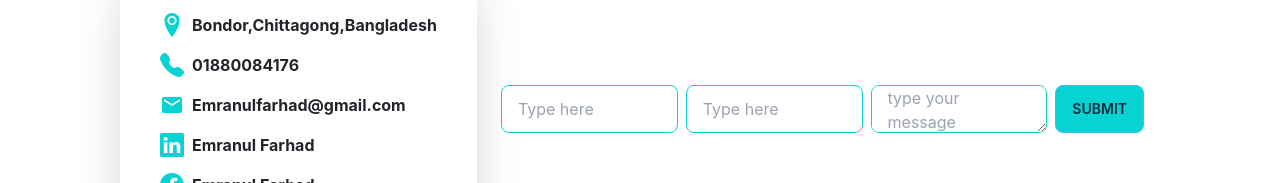
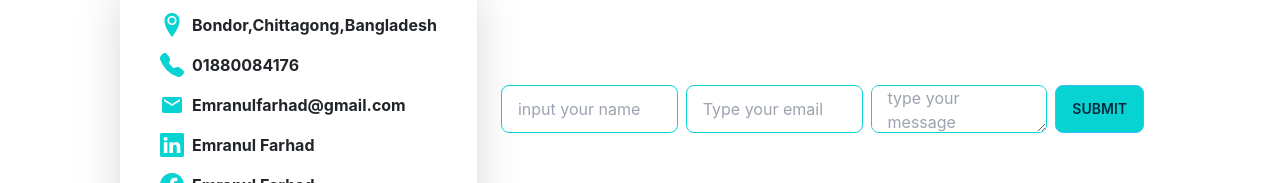
Before and after one commit to Emranul-Farhad/Finalportfolio, a React (Create React App) app: page / in a window 1280 px wide. Shown: the part 3782-3965 px from the top of the page. Built offline with nearby package versions, Linux system fonts and the light colour scheme.

Commit message:
mail service added

```diff
--- a/package.json
+++ b/package.json
@@ -7,6 +7,7 @@
     "@testing-library/react": "^13.3.0",
     "@testing-library/user-event": "^13.5.0",
     "daisyui": "^2.15.3",
+    "emailjs-com": "^3.2.0",
     "react": "^18.1.0",
     "react-dom": "^18.1.0",
     "react-icons": "^4.4.0",
--- a/src/Components/Homecomponents/Homecontact.js
+++ b/src/Components/Homecomponents/Homecontact.js
@@ -1,10 +1,31 @@
 import React from 'react';
-
 import { BsFacebook, BsTelephoneFill, BsLinkedin, BsGithub } from 'react-icons/bs'
 import { ImLocation2 } from 'react-icons/im'
 import { MdEmail } from 'react-icons/md'
+// import emailjs from '@emailjs/browser';
+import emailjs from "emailjs-com";
+
+
+
 
 const Homecontact = () => {
+
+
+    function sendEmail(e) {
+        e.preventDefault();
+
+        emailjs.sendForm('service_29gj1ew', 'template_bh5zs9i', e.target, 'oDgZgX2CecmgJ6DSM')
+        .then((result) => {
+        console.log(result.text);
+        }, (error) => {
+        console.log(error.text);
+        });
+        e.target.reset()
+        }
+
+
+
+
     return (
         <div className=''>
             <div>
@@ -53,11 +74,11 @@ const Homecontact = () => {
                 <div>
                     <div>
                         <div>
-                            <form action="">
+                            <form onSubmit={sendEmail} >
                                 <div className='flex mx-3 py-4 flex-col lg:flex-row'>
-                                    <input type="text" placeholder="Type here" class="input input-bordered input-primary w-full max-w-xs lg:mx-2 mb-3 lg:mb-0" />
-                                    <input type="text" placeholder="Type here" class="input input-bordered input-primary w-full max-w-xs  mb-3 lg:mb-0 " />
-                                    <textarea className='input input-bordered input-primary w-full max-w-xs lg:mx-2 mb-3 lg:mb-0' name="" id="" placeholder='type your message' cols="30" rows="10"></textarea>
+                                    <input type="text" name='name' placeholder="input your name" class="input input-bordered input-primary w-full max-w-xs lg:mx-2 mb-3 lg:mb-0" required />
+                                    <input type="text" placeholder="Type your email" name='email' class="input input-bordered input-primary w-full max-w-xs  mb-3 lg:mb-0 " required />
+                                    <textarea  className='input input-bordered input-primary w-full max-w-xs lg:mx-2 mb-3 lg:mb-0' name="message" id="" placeholder='type your message' cols="30" rows="10" required></textarea>
                                     {/* <button class="btn btn-info">Info</button> */}
                                     <input className='bg-[#07D3D3] btn btn-info ' type="submit" />
                                 </div>
--- a/src/Shared/Nav.js
+++ b/src/Shared/Nav.js
@@ -1,8 +1,11 @@
 import React from 'react';
 import { NavLink } from 'react-router-dom';
 
+
+
+
+
 const Nav = () => {
-
 
 
     return (
```
Also changed, not shown: 1 other file (tests, documents, lock files or other folders).
